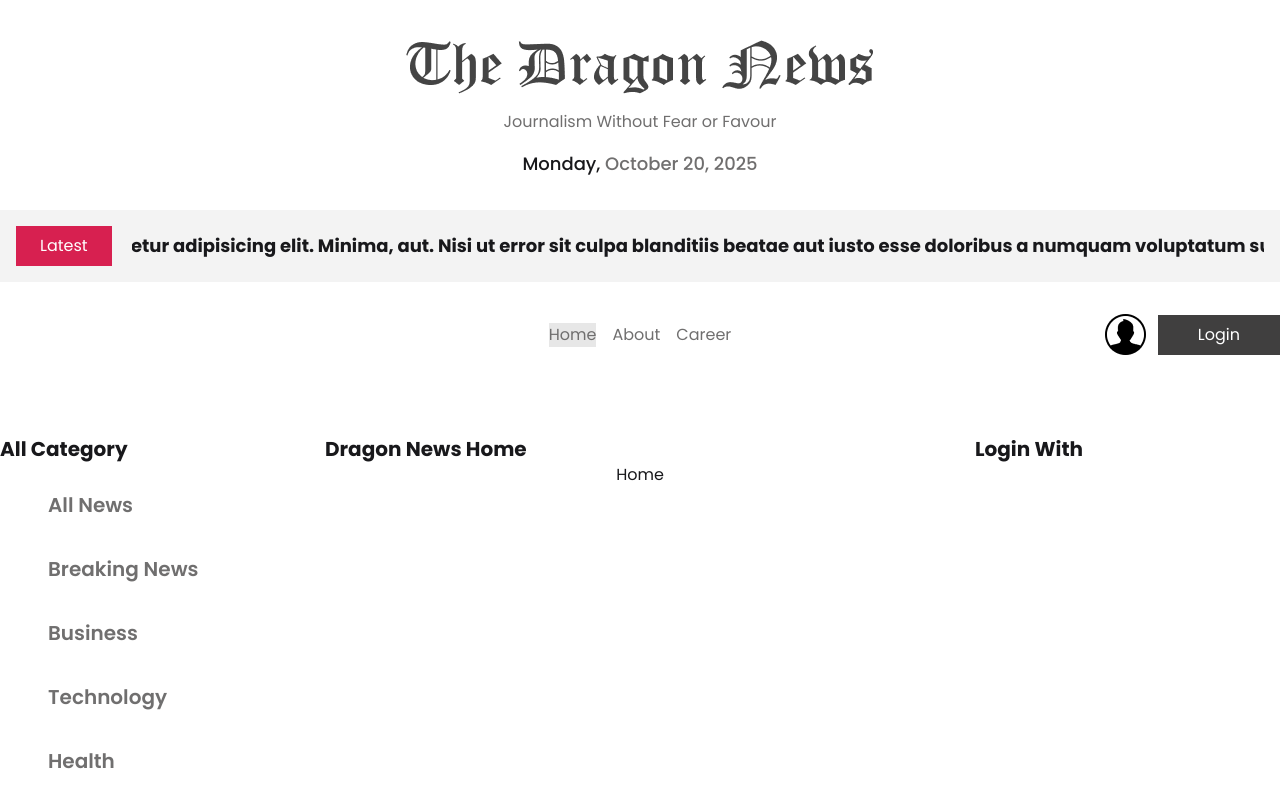
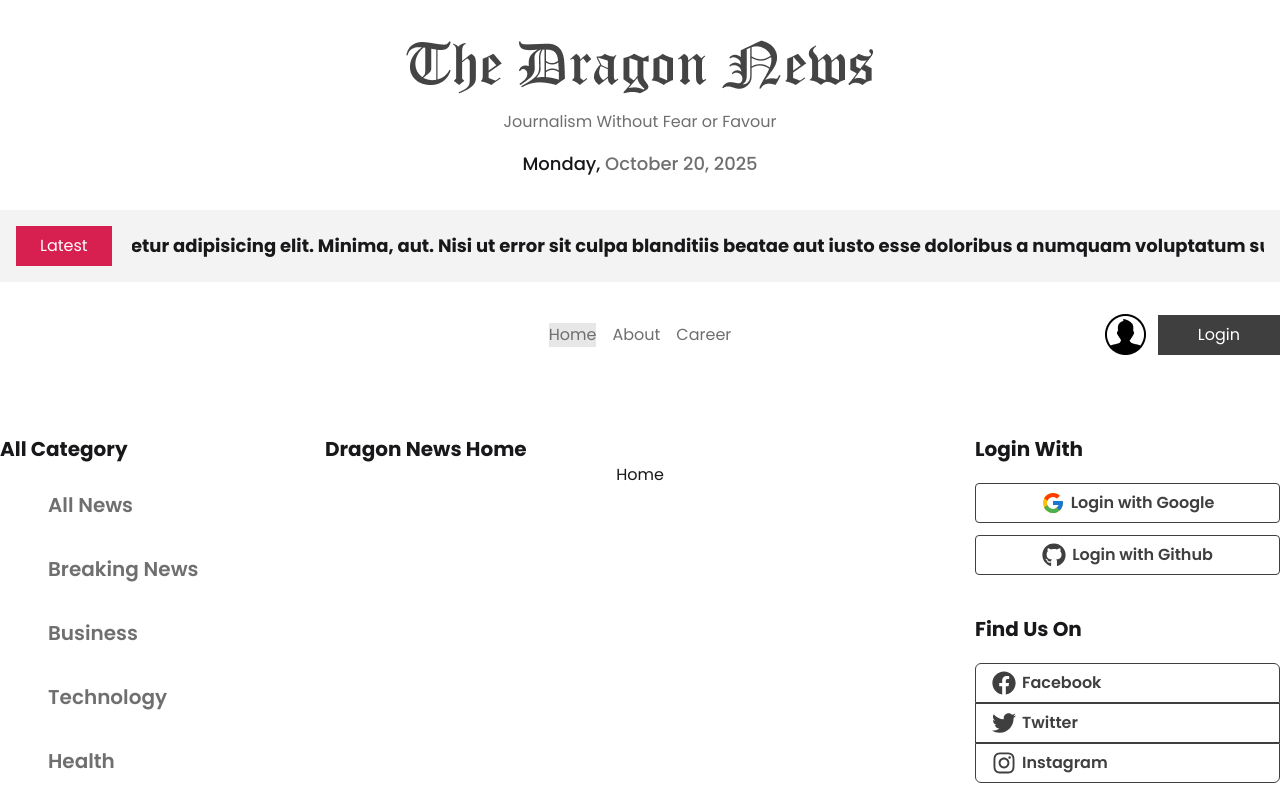
Before and after one commit to imtiaz8936/PH-Dragon-News-Project, a React (Vite) app: page / in a window 1280 px wide. Shown: the top 800 px of the page. Built offline with nearby package versions, Linux system fonts and the light colour scheme.

Commit message:
FindUsOn section added

```diff
--- /dev/null
+++ b/src/Layouts/FindUsOn/FindUsOn.jsx
@@ -0,0 +1,17 @@
+import React from 'react';
+import { FaFacebook, FaInstagram, FaTwitter } from 'react-icons/fa';
+
+const FindUsOn = () => {
+    return (
+        <div>
+            <h1 className='font-bold text-xl mb-5'>Find Us On</h1>
+            <div className="join join-vertical w-full">
+                <button className="btn btn-outline btn-primary flex justify-start font-semibold text-[16px] rounded-t-md"> <FaFacebook size={24}></FaFacebook> Facebook</button>
+                <button className="btn btn-outline btn-primary flex justify-start font-semibold text-[16px]"> <FaTwitter size={24}></FaTwitter> Twitter</button>
+                <button className="btn btn-outline btn-primary flex justify-start font-semibold text-[16px] rounded-b-md"> <FaInstagram size={24}></FaInstagram> Instagram</button>
+            </div>
+        </div>
+    );
+};
+
+export default FindUsOn;
--- a/src/Layouts/News/NewsByCategory.jsx
+++ b/src/Layouts/News/NewsByCategory.jsx
@@ -27,7 +27,7 @@ const NewsByCategory = () => {
         <div className='grid grid-cols-1 space-y-5 mt-5'>
             {
                 newsByCategory.map(news =>
-                    <NewsCard news={news}></NewsCard>
+                    <NewsCard key={news.id} news={news}></NewsCard>
                 )
             }
         </div>
--- a/src/Layouts/Root/Root.jsx
+++ b/src/Layouts/Root/Root.jsx
@@ -4,6 +4,8 @@ import { Outlet } from 'react-router';
 import LatestNews from '../../Components/Header/LatestNews';
 import Navbar from '../../Components/Header/Navbar';
 import Categories from '../Categories/Categories';
+import LoginWithSocialAcc from '../SocialLogin/LoginWithSocialAcc';
+import FindUsOn from '../FindUsOn/FindUsOn';
 
 const Root = () => {
     return (
@@ -31,6 +33,10 @@ const Root = () => {
                     </section>
                     <aside className="rignt-nav col-span-3">
                         <h1 className='font-bold text-xl'>Login With</h1>
+                        <div className='space-y-10'>
+                            <LoginWithSocialAcc></LoginWithSocialAcc>
+                            <FindUsOn></FindUsOn>
+                        </div>
                     </aside>
                 </div>
             </main>
--- /dev/null
+++ b/src/Layouts/SocialLogin/LoginWithSocialAcc.jsx
@@ -0,0 +1,16 @@
+import React from 'react';
+import { FaGithub } from 'react-icons/fa';
+import { FcGoogle } from 'react-icons/fc';
+
+const LoginWithSocialAcc = () => {
+    return (
+        <div className='space-y-3 mt-5'>
+            <button className='btn btn-primary btn-outline w-full font-semibold text-[16px]'>
+               <FcGoogle size={24}></FcGoogle> Login with Google</button>
+            <button className='btn btn-primary btn-outline w-full font-semibold text-[16px]'>
+               <FaGithub size={24}></FaGithub> Login with Github</button>
+        </div>
+    );
+};
+
+export default LoginWithSocialAcc;
```
